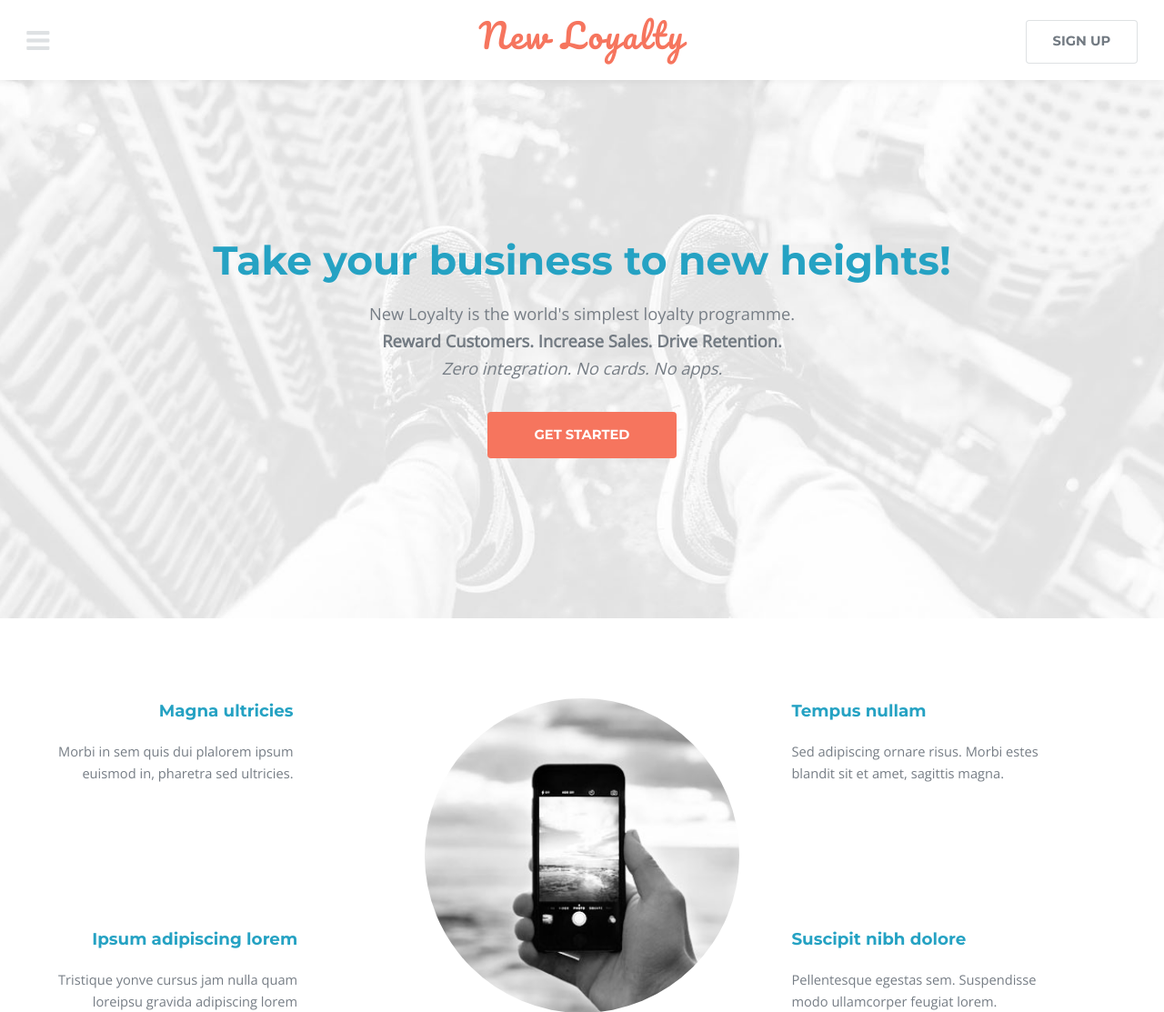
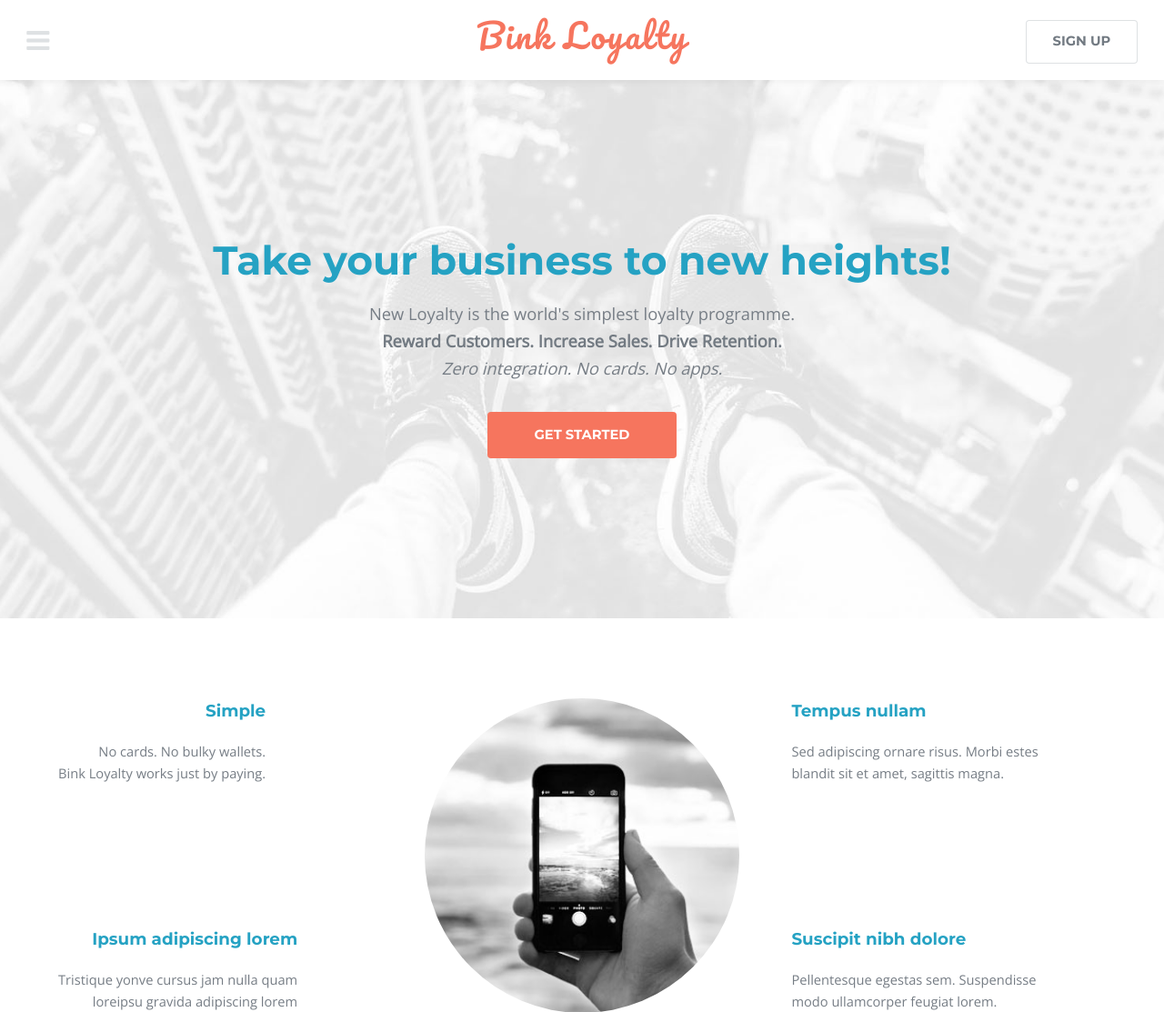
Before and after one commit to goldader/lbypl2, a Django app: page / in a window 1280 px wide. Shown: the top 1113 px of the page at 91% size. Run offline with Django 3.2, Linux system fonts and the light colour scheme.

Commit message:
Minor updates

```diff
--- a/lbypl2/templates/base.html
+++ b/lbypl2/templates/base.html
@@ -16,7 +16,7 @@
 				<nav class="left">
 					<a href="#menu"><span>Menu</span></a>
 				</nav>
-				<a href="{% url 'home' %}" class="logo">New Loyalty</a>
+				<a href="{% url 'home' %}" class="logo">Bink Loyalty</a>
 				<nav class="right">
 					<!-- <a href="{% url 'signup' %}" class="button alt">Sign Up</a> -->
                     {% if user.is_authenticated %}
--- a/lbypl2/templates/home.html
+++ b/lbypl2/templates/home.html
@@ -23,8 +23,8 @@
             <div class="inner flex flex-3">
                 <div class="flex-item left">
                     <div>
-                        <h3>Magna ultricies</h3>
-                        <p>Morbi in sem quis dui plalorem ipsum<br /> euismod in, pharetra sed ultricies.</p>
+                        <h3>Simple</h3>
+                        <p>No cards. No bulky wallets.<br /> Bink Loyalty works just by paying.</p>
                     </div>
                     <div>
                         <h3>Ipsum adipiscing lorem</h3>
--- a/lbypl2/tl/models.py
+++ b/lbypl2/tl/models.py
@@ -11,6 +11,10 @@
 
 # Create your models here.
 # Todo update all classes to check permissions before progressing. Add this logic into the methods to onboard users or update records
+# Todo build the onboard users class
+# Todo test that a credential delete does not cascade
+# Build a class called on a User Delete that will obfuscate the important user data - mostly in User_info but also card names and other things like display names
+
 
 def json_dict_generator(indict, pre=None):
     # recurses a json file to flatten it out
```
Also changed, not shown: lbypl2/db.sqlite3.
